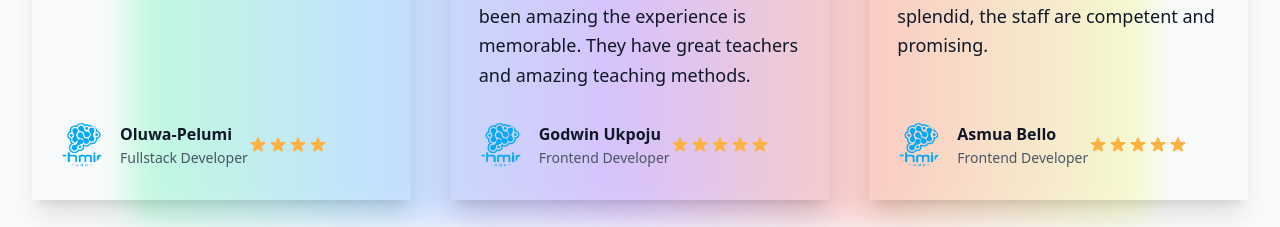
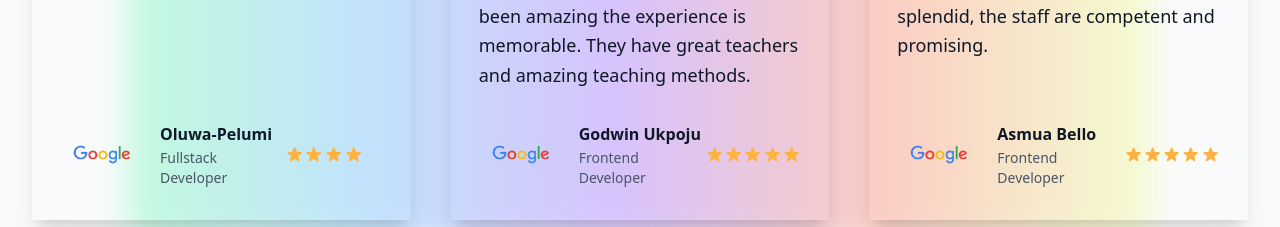
Before and after one commit to Bookofharry/Website-techminds, a React (Vite) app: page / in a window 1280 px wide. Shown: the part 3426-3653 px from the top of the page. Built offline with nearby package versions, Linux system fonts and the light colour scheme.

Commit message:
Site Updated2

```diff
--- a/src/compo/testimonial.jsx
+++ b/src/compo/testimonial.jsx
@@ -95,8 +95,8 @@ to='https://www.google.com/search?q=Tech+Minds+Academy&stick=H4sIAAAAAAAA_-NgU1I
 
               <div className="flex items-center mt-8">
                 <img
-                  className="flex-shrink-0 object-cover rounded-full w-11 h-11"
-                  src={Logo}
+                  className="flex-shrink-0 object-cover rounded-full w-21 h-11"
+                  src={Google}
                   alt=""
                 />
                 <div className="ml-4">
@@ -132,8 +132,8 @@ My time spent with Tech minds has been amazing the experience is memorable. They
 
               <div className="flex items-center mt-8">
                 <img
-                  className="flex-shrink-0 object-cover rounded-full w-11 h-11"
-                  src={Logo}
+                  className="flex-shrink-0 object-cover rounded-full w-21 h-11"
+                  src={Google}
                   alt=""
                 />
                 <div className="ml-4">
@@ -165,8 +165,8 @@ My time spent with Tech minds has been amazing the experience is memorable. They
 
               <div className="flex items-center mt-8">
                 <img
-                  className="flex-shrink-0 object-cover rounded-full w-11 h-11"
-                  src={Logo}
+                  className="flex-shrink-0 object-cover rounded-full w-21 h-11"
+                  src={Google}
                   alt=""
                 />
                 <div className="ml-4">
--- a/src/pages/Application.jsx
+++ b/src/pages/Application.jsx
@@ -120,7 +120,7 @@ function Application({ onSubmit }) {
   const inputBase =
     "block w-full h-11 pr-4 pl-12 py-2.5 text-base font-normal text-gray-900 dark:text-slate-100 bg-white/70 dark:bg-slate-900/70 border rounded-xl placeholder-gray-400 focus:outline-none transition";
   const ok =
-    "border-slate-300 hover:border-slate-400 focus:border-emerald-600 focus:ring-2 focus:ring-emerald-500/30";
+    "border-slate-300 hover:border-slate-400 focus:border-blue-600 focus:ring-2 focus:ring-blue-500/30";
   const err =
     "border-red-400 hover:border-red-500 focus:border-red-500 focus:ring-2 focus:ring-red-400/30";
 
@@ -160,7 +160,7 @@ function Application({ onSubmit }) {
           <div
             role="status"
             aria-live="polite"
-            className="mt-4 flex items-center gap-3 rounded-xl border border-emerald-300 bg-emerald-50 px-4 py-3 text-sm text-emerald-800 dark:border-emerald-700 dark:bg-emerald-900/40 dark:text-emerald-200"
+            className="mt-4 flex items-center gap-3 rounded-xl border border-blue-300 bg-blue-50 px-4 py-3 text-sm text-blue-800 dark:border-blue-700 dark:bg-blue-900/40 dark:text-blue-200"
           >
             <svg viewBox="0 0 24 24" className="h-5 w-5" fill="none" stroke="currentColor" strokeWidth="2">
               <path d="M20 7L10 17l-6-6" />
@@ -373,16 +373,16 @@ function Application({ onSubmit }) {
                 className={[
                   "relative mt-0.5 inline-flex h-6 w-6 items-center justify-center rounded-md",
                   "border border-slate-300 bg-white shadow-sm dark:border-slate-700/70 dark:bg-slate-800",
-                  "transition-all duration-300 group-hover:border-emerald-400",
-                  "peer-focus-visible:outline peer-focus-visible:outline-2 peer-focus-visible:outline-emerald-500 peer-focus-visible:outline-offset-2",
-                  "peer-checked:border-emerald-600 peer-checked:shadow-[0_0_0_4px_rgba(16,185,129,0.15)]",
+                  "transition-all duration-300 group-hover:border-blue-400",
+                  "peer-focus-visible:outline peer-focus-visible:outline-2 peer-focus-visible:outline-blue-500 peer-focus-visible:outline-offset-2",
+                  "peer-checked:border-blue-600 peer-checked:shadow-[0_0_0_4px_rgba(16,185,129,0.15)]",
                   errors.accept ? "ring-1 ring-red-400/70" : "",
                 ].join(" ")}
               >
                 <svg
                   viewBox="0 0 24 24"
                   className={[
-                    "h-4 w-4 text-emerald-600 dark:text-emerald-400",
+                    "h-4 w-4 text-blue-600 dark:text-blue-400",
                     "transition-transform duration-300",
                     "peer-checked:scale-100 peer-checked:opacity-100",
                     "scale-75 opacity-0",
@@ -402,7 +402,7 @@ function Application({ onSubmit }) {
 
               <span className="text-sm leading-6 text-slate-700 dark:text-slate-300">
                 I agree to the{" "}
-                <Link to="/terms" className="font-semibold text-emerald-700 underline-offset-2 hover:underline dark:text-emerald-400">
+                <Link to="/terms" className="font-semibold text-blue-700 underline-offset-2 hover:underline dark:text-blue-400">
                   Terms &amp; Conditions
                 </Link>{" "}
                 and consent to be contacted about my application.
@@ -424,8 +424,8 @@ function Application({ onSubmit }) {
               disabled={submitting}
               className={[
                 "inline-flex h-12 w-56 items-center justify-center rounded-full",
-                "bg-emerald-600 text-white text-base font-semibold leading-7 shadow-sm transition-all duration-300",
-                "hover:bg-emerald-700 focus:outline-none focus:ring-2 focus:ring-emerald-500",
+                "bg-blue-600 text-white text-base font-semibold leading-7 shadow-sm transition-all duration-300",
+                "hover:bg-blue-700 focus:outline-none focus:ring-2 focus:ring-blue-500",
                 "disabled:cursor-not-allowed disabled:opacity-60",
               ].join(" ")}
             >
```
